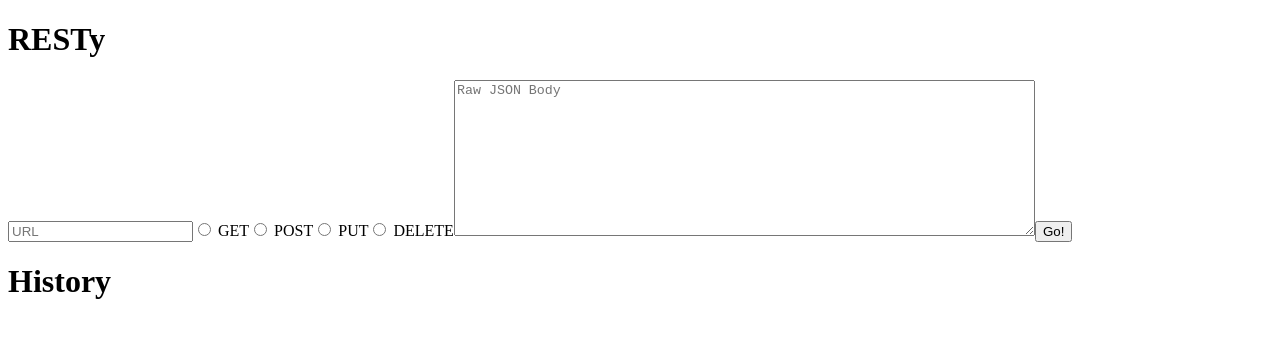
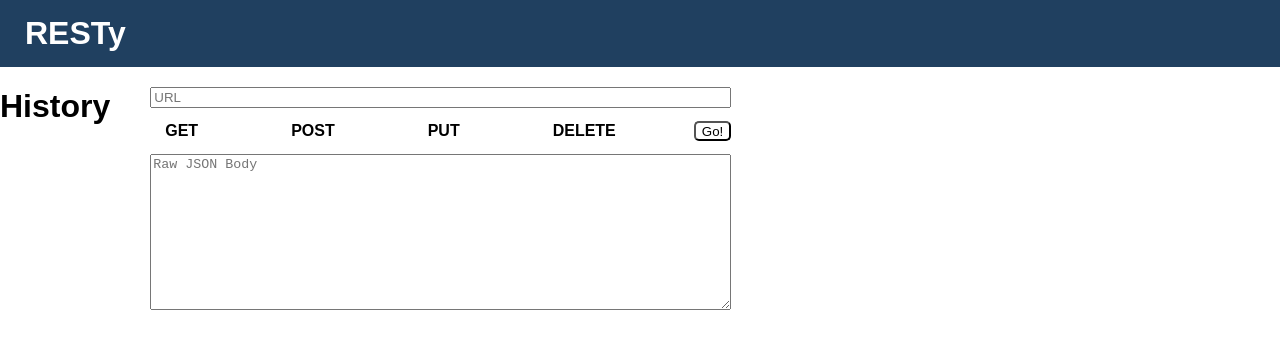
Before and after one commit to RESTySA/RESTy, a React app: page / in a window 1280 px wide. Shown: the top 348 px of the page. Built offline with nearby package versions, Linux system fonts and the light colour scheme.

Commit message:
css stuff!

```diff
--- /dev/null
+++ b/src/components/App.css
@@ -0,0 +1,3 @@
+.App {
+    font-family: Arial, Helvetica, sans-serif
+}
--- /dev/null
+++ b/src/components/Form.css
@@ -0,0 +1,31 @@
+.Buttons{
+    display:flex;
+    flex-direction: row;
+    justify-content:space-between;
+
+    input{
+        display:none;
+    }
+
+    label{
+        padding: 4px 15px;
+        margin: 10px 0;
+        font-weight: 550;
+    }
+
+    button{
+        height:20px;
+        align-self: center;
+        background-color: white;
+        border-radius:5px;
+    }
+
+    input:checked + label{
+        background-color:#2d5986;
+        color: white;
+    }
+}
+
+form{
+    margin: 20px 0 0 0;
+}
--- a/src/components/Form.js
+++ b/src/components/Form.js
@@ -1,5 +1,6 @@
 import React, { Component } from 'react';
 import PropTypes from 'prop-types';
+import styles from './Form.css';
 
 
 export default class Form extends Component {
@@ -15,12 +16,14 @@
     return (
       <form onSubmit={handleSubmit}>
         <input type="string" name="url" placeholder="URL" onChange={handleChange} />
-          <input onChange={handleChange} type="radio" name="method" value="get" /> <span>GET</span>
-          <input onChange={handleChange} type="radio" name="method" value="post" /> <span>POST</span>
-          <input onChange={handleChange} type="radio" name="method" value="put" /> <span>PUT</span>
-          <input onChange={handleChange} type="radio" name="method" value="delete" /> <span>DELETE</span>
+        <div className={styles.Buttons}>
+          <input onChange={handleChange} id="get" type="radio" name="method" value="get" /><label htmlFor="get">GET</label>
+          <input onChange={handleChange} id="post" type="radio" name="method" value="post" /><label htmlFor="post">POST</label>
+          <input onChange={handleChange} id="put" type="radio" name="method" value="put" /><label htmlFor="put">PUT</label>
+          <input onChange={handleChange} id="delete" type="radio" name="method" value="delete" /><label htmlFor="delete">DELETE</label>
+          <button onClick={handleSubmit}>Go!</button>
+        </div>
         <textarea onChange={handleChange} name="userInput" placeholder="Raw JSON Body" rows={10} cols={70} />
-          <button onClick={handleSubmit}>Go!</button>
       </form>
     );
   }
--- /dev/null
+++ b/src/components/Header.css
@@ -0,0 +1,12 @@
+.Header {
+    background-color:#204060;
+    color: white;
+    height: 30%;
+    margin:0;
+    padding: 15px 25px;
+
+    h1 {
+        margin:0
+
+    }
+}
--- a/src/components/Header.js
+++ b/src/components/Header.js
@@ -1,10 +1,11 @@
 import React from 'react';
+import styles from './Header.css';
 
 const Header = () => {
   return (
-    <header>
+    <header className={styles.Header}>
       <h1>
-                RESTy
+        RESTy
       </h1>
     </header>
   );
--- /dev/null
+++ b/src/components/Results.css
@@ -0,0 +1,7 @@
+.Results{
+    max-width:500px;
+
+    pre{
+        overflow: scroll
+    }
+}
--- a/src/components/Results.js
+++ b/src/components/Results.js
@@ -1,10 +1,11 @@
 import React from 'react';
 import PropTypes from 'prop-types';
+import styles from './Results.css'
 
 const Results = ({ text }) => {
 
   return (
-    <div>
+    <div className={styles.Results}>
       <pre>
         {text}
       </pre>
--- /dev/null
+++ b/src/containers/FormContainer.css
@@ -0,0 +1,18 @@
+.FormContainer {
+    display:flex;
+    flex-direction: row;
+
+.Input {
+    display:flex;
+    flex-direction: column;
+
+    form{
+        display:flex;
+        flex-direction: column;
+
+        }
+
+
+    }
+
+}
--- a/src/containers/FormContainer.js
+++ b/src/containers/FormContainer.js
@@ -3,6 +3,7 @@
 import Form from '../components/Form';
 import routeCall from '../../services/APICalls';
 import DeckOfHistory from '../components/DeckOfHistory';
+import styles from './FormContainer.css';
 
 export default class FormContainer extends Component {
 
@@ -51,15 +52,17 @@
 
   render() {
     return (
-      <>
-        <Form
-          url={this.state.url}
-          handleChange={this.handleChange}
-          handleSubmit={this.handleSubmit}
-        />
-        <Results text={this.state.results} />
+      <div className={styles.FormContainer}>
         <DeckOfHistory history={this.state.historia} />
-      </>
+        <div className={styles.Input}>
+          <Form
+            url={this.state.url}
+            handleChange={this.handleChange}
+            handleSubmit={this.handleSubmit}
+          />
+          <Results text={this.state.results} />
+        </div>
+      </div >
     );
   }
 }
--- /dev/null
+++ b/src/index.css
@@ -0,0 +1,3 @@
+body{
+    margin:0;
+}
--- a/src/index.html
+++ b/src/index.html
@@ -8,6 +8,6 @@
   </head>
   <body>
 
-  <div id="root"></div>
+    <div id="root" style="font-family: Arial, Helvetica, sans-serif;"></div>
   </body>
 </html>
--- a/src/index.js
+++ b/src/index.js
@@ -1,6 +1,7 @@
 import React from 'react';
 import { render } from 'react-dom';
 import App from './components/App';
+import './index.css';
 
 render(
   <App />,
```
Lines whose indentation alone changed are shown as unchanged.
